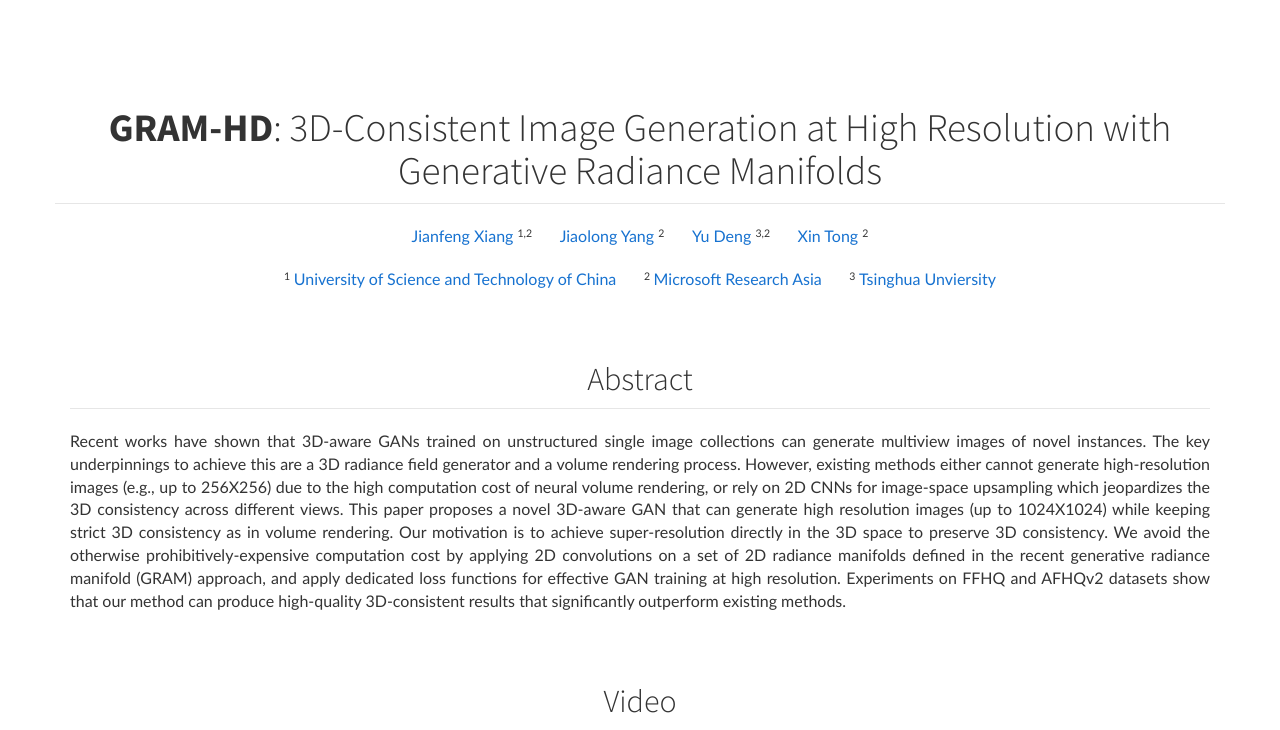
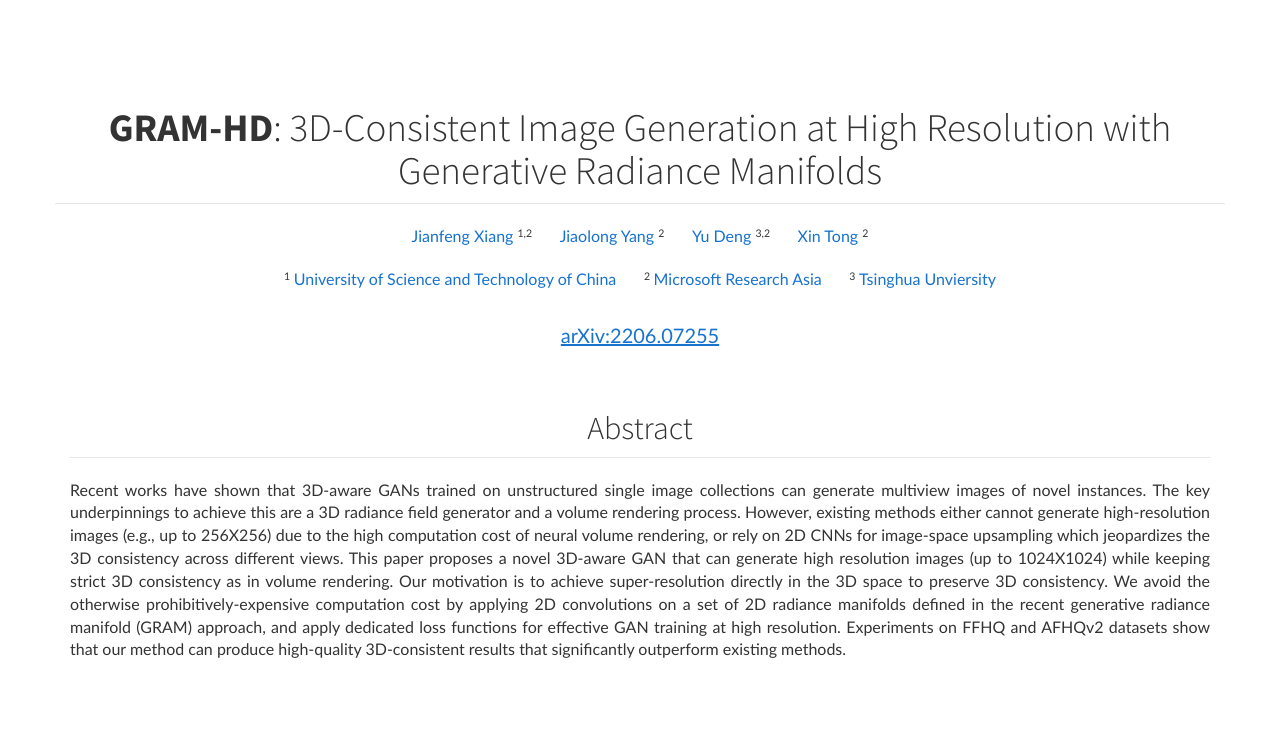
Before and after one commit to JeffreyXiang/GRAM-HD, a plain HTML site: page index.html in a window 1280 px wide. Shown: the top 730 px of the page. Drawn offline with Linux system fonts and the light colour scheme.

Commit message:
Update index.html

```diff
--- a/index.html
+++ b/index.html
@@ -85,6 +85,13 @@
             </div>
         </div>
 
+		<br />
+		<div class="row">
+		<div class="col-md-12 text-center">
+			<a href="https://arxiv.org/abs/2206.07255" target="blank"><span style="text-decoration:underline;font-size:20px">arXiv:2206.07255</span></a>
+		</div>
+		</div>
+
 <!--
         <div class="row">
             <div class="col-md-4 col-md-offset-4 text-center">
```
